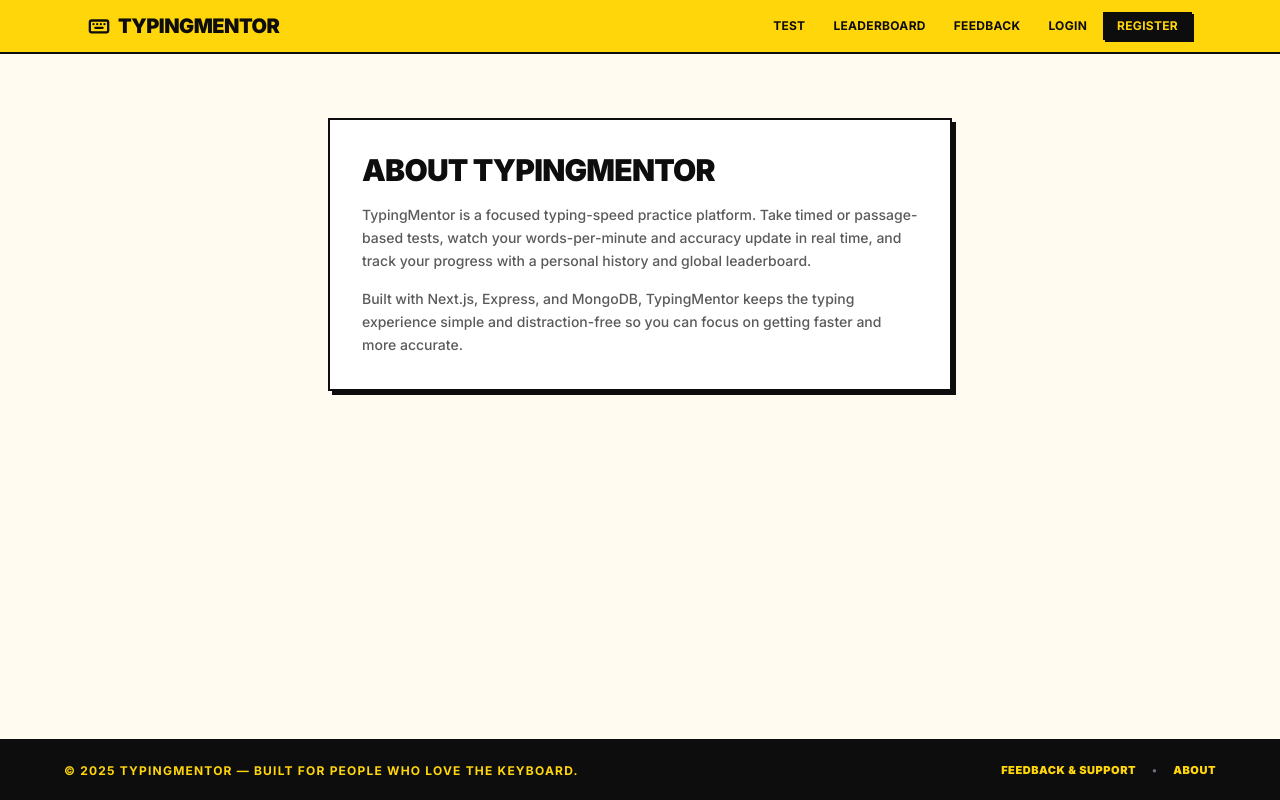
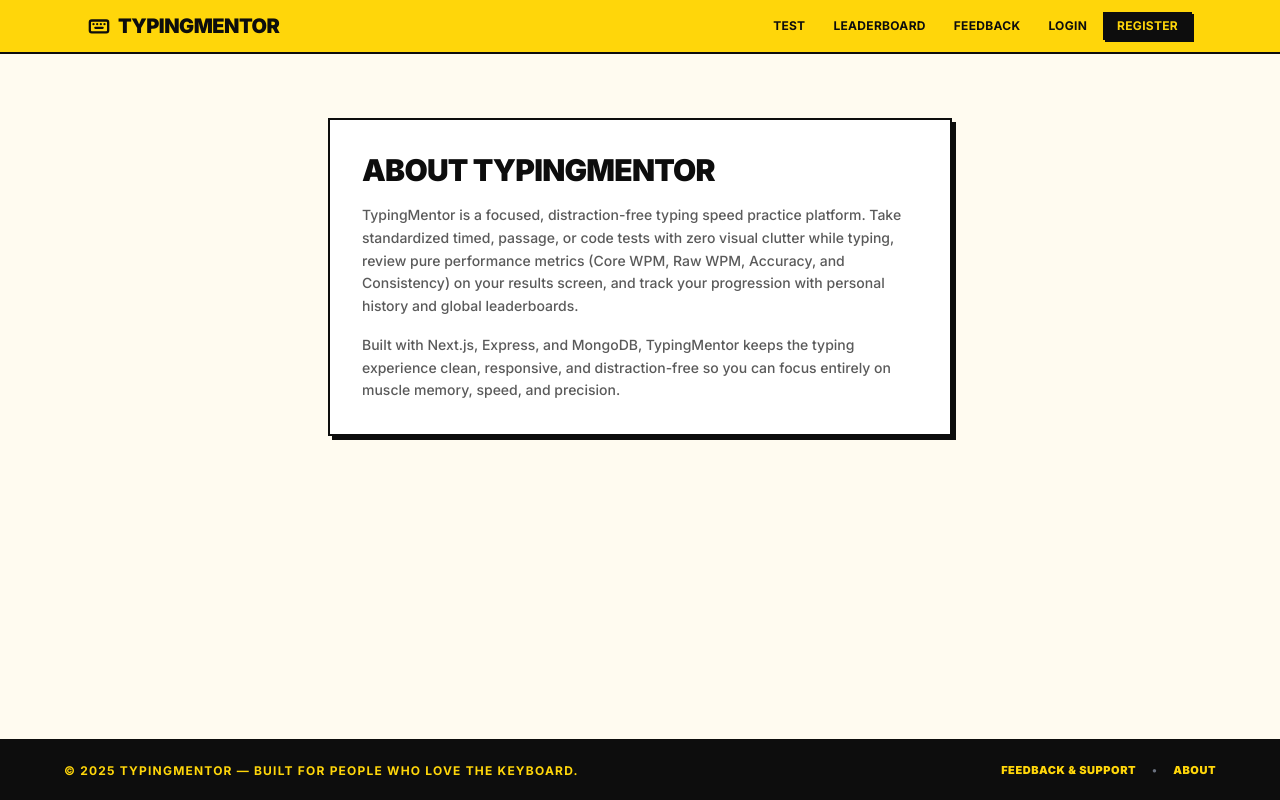
Before and after one commit to thakur-pranav/typingmentor, a Next.js app in the folder TypingMentor/client/: page /about in a window 1280 px wide. Built offline with nearby package versions, Linux system fonts and the light colour scheme; no server answers.

Commit message:
docs: align FAQ and public copy with pure scoring and distraction-free UX

```diff
--- a/TypingMentor/client/app/(public)/about/page.jsx
+++ b/TypingMentor/client/app/(public)/about/page.jsx
@@ -4,13 +4,13 @@ export default function AboutPage() {
       <div className="border-2 border-nb-border bg-nb-card p-5 sm:p-8 shadow-nb space-y-4">
         <h1 className="text-2xl sm:text-3xl font-black uppercase tracking-tight text-nb-text">About TypingMentor</h1>
         <p className="text-sm font-medium leading-relaxed text-nb-sub">
-          TypingMentor is a focused typing-speed practice platform. Take timed or passage-based
-          tests, watch your words-per-minute and accuracy update in real time, and track your
-          progress with a personal history and global leaderboard.
+          TypingMentor is a focused, distraction-free typing speed practice platform. Take standardized timed, passage,
+          or code tests with zero visual clutter while typing, review pure performance metrics (Core WPM, Raw WPM,
+          Accuracy, and Consistency) on your results screen, and track your progression with personal history and global leaderboards.
         </p>
         <p className="text-sm font-medium leading-relaxed text-nb-sub">
-          Built with Next.js, Express, and MongoDB, TypingMentor keeps the typing experience simple
-          and distraction-free so you can focus on getting faster and more accurate.
+          Built with Next.js, Express, and MongoDB, TypingMentor keeps the typing experience clean, responsive,
+          and distraction-free so you can focus entirely on muscle memory, speed, and precision.
         </p>
       </div>
     </div>
--- a/TypingMentor/client/app/(public)/page.jsx
+++ b/TypingMentor/client/app/(public)/page.jsx
@@ -2,8 +2,8 @@ import { Button } from "../../components/ui/Button.jsx";
 import { Card } from "../../components/ui/Card.jsx";
 
 const FEATURES = [
-  { title: "Timed & passage modes", body: "Race the clock in 15–120s sprints, or complete a full passage at your own pace.", accent: "yellow" },
-  { title: "Real-time accuracy", body: "Every keystroke counts — even ones you backspaced. Accuracy is honest here.", accent: "cyan" },
+  { title: "Standard & code modes", body: "Race the clock in 15–120s sprints, type passages, practice real code, or paste custom text.", accent: "yellow" },
+  { title: "Honest accuracy", body: "Every keystroke counts — even ones you backspaced. Accuracy is honest and uninflated.", accent: "cyan" },
   { title: "Track your history", body: "Every saved test is logged so you can see your progress over time.", accent: "pink" },
   { title: "Global leaderboard", body: "Compare your best WPM against typists from around the world.", accent: "green" },
 ];
@@ -22,7 +22,7 @@ export default function LandingPage() {
             Type.<br />Compete.<br />Improve.
           </h1>
           <p className="mt-4 sm:mt-6 text-sm sm:text-base font-medium text-nb-sub">
-            TypingMentor is a typing speed platform with real-time WPM, honest accuracy tracking, and a global leaderboard.
+            TypingMentor is a distraction-free typing speed platform with pure scoring metrics, honest accuracy tracking, and a global leaderboard.
           </p>
           <div className="mt-6 sm:mt-8 flex flex-wrap gap-3">
             <Button href="/test">Start Typing</Button>
@@ -70,7 +70,7 @@ export default function LandingPage() {
         <div className="border-2 border-nb-border bg-nb-card p-6 shadow-nb">
           <h3 className="text-sm font-black uppercase tracking-wide text-nb-text">How is WPM calculated?</h3>
           <p className="mt-3 text-sm text-nb-sub">
-            5 characters = 1 word. WPM = total chars ÷ 5 ÷ minutes. Net WPM subtracts an error penalty. Accuracy counts every keypress — including ones you backspaced.
+            5 characters = 1 standard word. Core WPM counts characters in 100% correct words only (÷ 5 ÷ minutes). Raw WPM captures pure mechanical finger speed across all keystrokes. Accuracy counts every keypress — including typos you backspaced and corrected.
           </p>
         </div>
       </section>
--- a/TypingMentor/client/app/layout.jsx
+++ b/TypingMentor/client/app/layout.jsx
@@ -6,7 +6,7 @@ import { Footer } from "../components/layout/Footer.jsx";
 export const metadata = {
   title: "TypingMentor",
   description:
-    "TypingMentor is a typing speed platform: take timed and passage tests, track WPM and accuracy, and compete on the leaderboard.",
+    "TypingMentor is a distraction-free typing speed platform: take timed, passage, and code tests, track pure WPM and accuracy, and compete on global leaderboards.",
   icons: {
     icon: "/icon.svg",
   },
```
